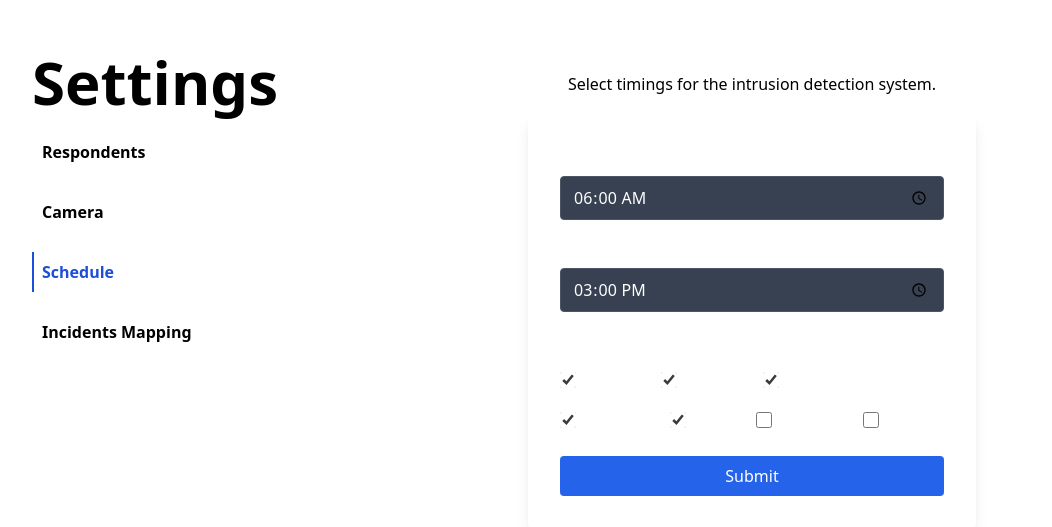
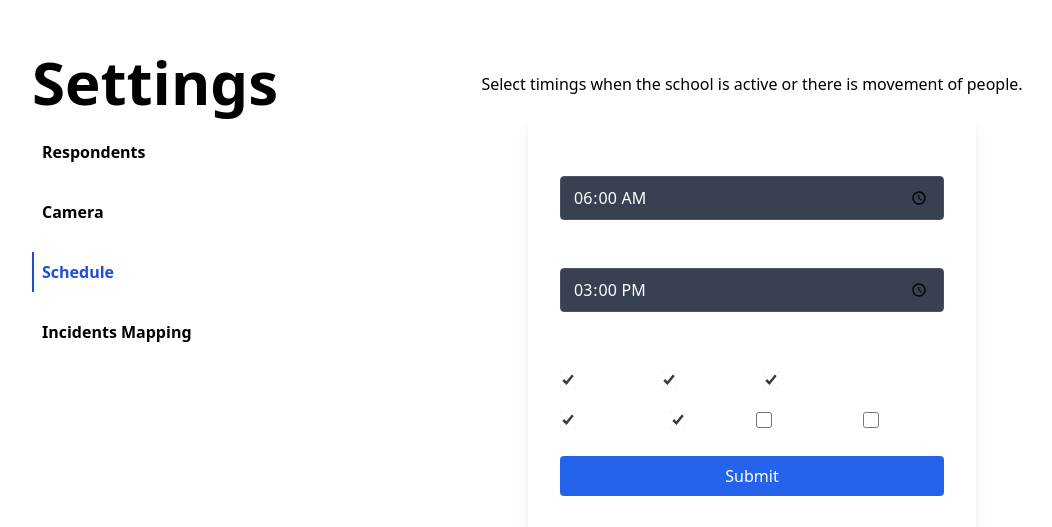
Before and after one commit to Offset-official/surakshak, a Django app: page /settings/timings in a window 1280 px wide. Shown: the part 144-671 px from the top of the page, without its empty margins (8-1060 px from the left). Run offline with Django 5.2, Linux system fonts and the light colour scheme; data comes from the database, SQL or seed files in the repository; some libraries are stand-ins or nearby versions.

Commit message:
fixed timings page

```diff
--- a/surakshak/models.py
+++ b/surakshak/models.py
@@ -14,7 +14,7 @@ class Camera(models.Model):
     id = models.AutoField(primary_key=True)
     name = models.CharField(max_length=100, unique=True)
     location = models.CharField(max_length=100, null=True)
-    rtsp_url = models.CharField(max_length=200)  # Updated to URLField for clarity
+    rtsp_url = models.CharField(max_length=200)
     x1 = models.FloatField(default=None, null=True)
     x2 = models.FloatField(default=None, null=True)
     y1 = models.FloatField(default=None, null=True)
--- a/surakshak/templates/timings.html
+++ b/surakshak/templates/timings.html
@@ -6,7 +6,7 @@
 
 {% block settings_content %}
 <div class="flex flex-col items-center justify-center primaryHighlight">
-    <h3 class="mt-5">Select timings for the intrusion detection system.</h3>
+    <h3 class="mt-5">Select timings when the school is active or there is movement of people.</h3>
 
     {% if success %}
         <div id="success-popup" class="fixed justify-center transform -translate-x-1/2 -translate-y-1/2 bg-green-500 text-white p-6 rounded shadow-lg transition-opacity duration-500 opacity-100 scale-100">
```
